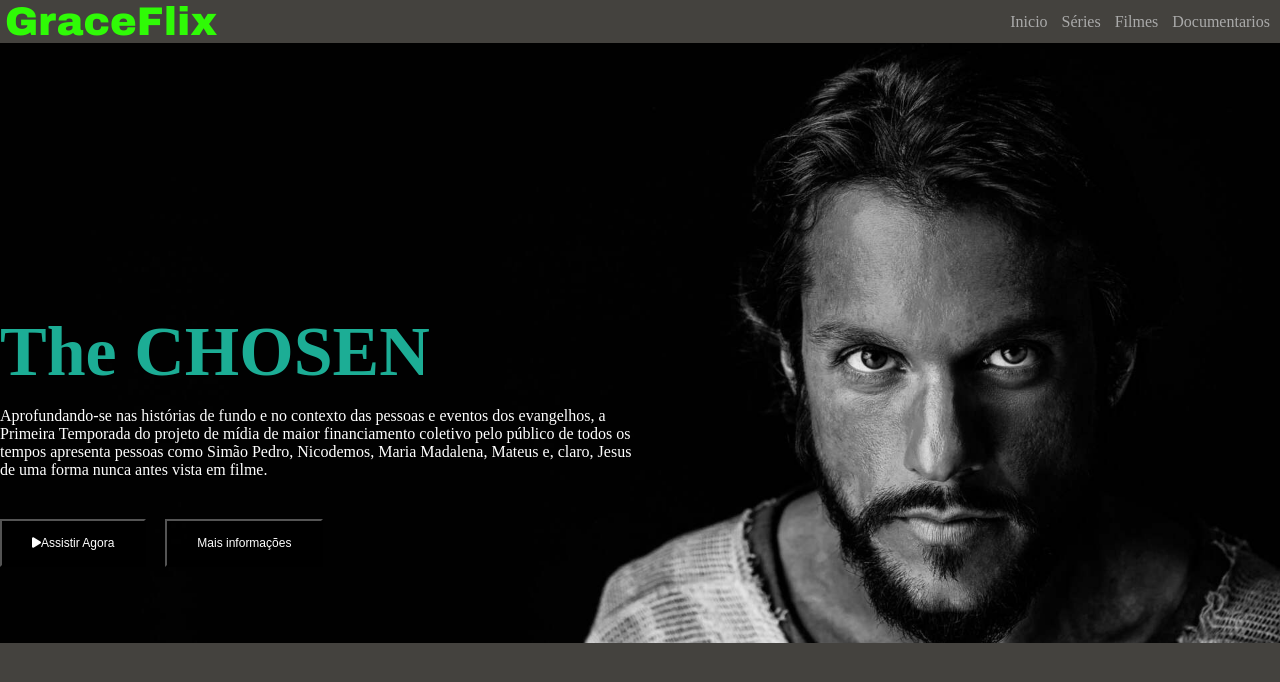
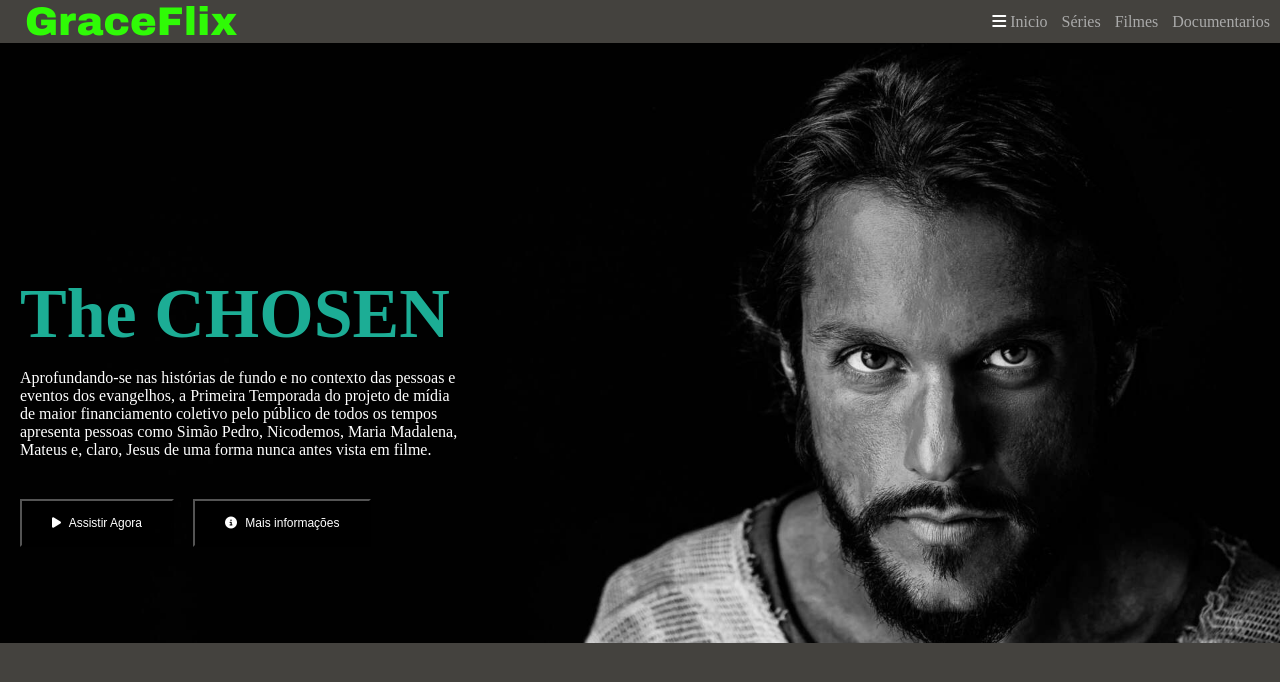
Before and after one commit to ErikHenrii/Interface-Netflix, a plain HTML site: page index.html in a window 1280 px wide. Drawn offline with Linux system fonts and the light colour scheme.

Commit message:
Atualização

```diff
--- a/index.html
+++ b/index.html
@@ -12,6 +12,7 @@
         <div class="container">
             <h2 class="logo">GraceFlix</h2>
             <nav>
+                <i class="fa-solid fa-bars"></i>
                 <a href="#">Inicio</a>
                 <a href="#">Séries</a>
                 <a href="#">Filmes</a>
@@ -26,11 +27,12 @@
             <div class="container">
                 <h3 class="titulo">The CHOSEN</h3>
                 <p class="descricao">Aprofundando-se nas histórias de fundo e no contexto das pessoas e eventos dos evangelhos, a Primeira Temporada do projeto de mídia de maior financiamento coletivo pelo público de todos os tempos apresenta pessoas como Simão Pedro, Nicodemos, Maria Madalena, Mateus e, claro, Jesus de uma forma nunca antes vista em filme.</p>
+                <div class="botoes">
+                    <button role="button" class="botao"><i class="fa-solid fa-play"></i> Assistir Agora</button>
+                    <button role="button" class="botao"><i class="fa-solid fa-circle-info"></i> Mais informações</button>
+                </div>
             </div>
-            <div class="botoes">
-                <button role="button" class="botao"><i class="fa-solid fa-play"></i>Assistir Agora</button>
-                <button role="button" class="botao">Mais informações</button>
-            </div>
+
 
         </div>
     </main>
--- a/style/main.css
+++ b/style/main.css
@@ -76,6 +76,7 @@ header nav a:hover{
     padding: 15px 30px;
     font-size: 12px;
     transition: 1s ease all;
+    cursor: pointer;
 
 }
 
@@ -83,3 +84,15 @@ header nav a:hover{
     background-color: #fff;
     color: black;
 }
+
+.botao i{
+    margin-right: 5px;
+}
+
+.container{
+    margin-left: 20px;
+}
+
+.filme-principal .container{
+    width: 70%;
+}
```
